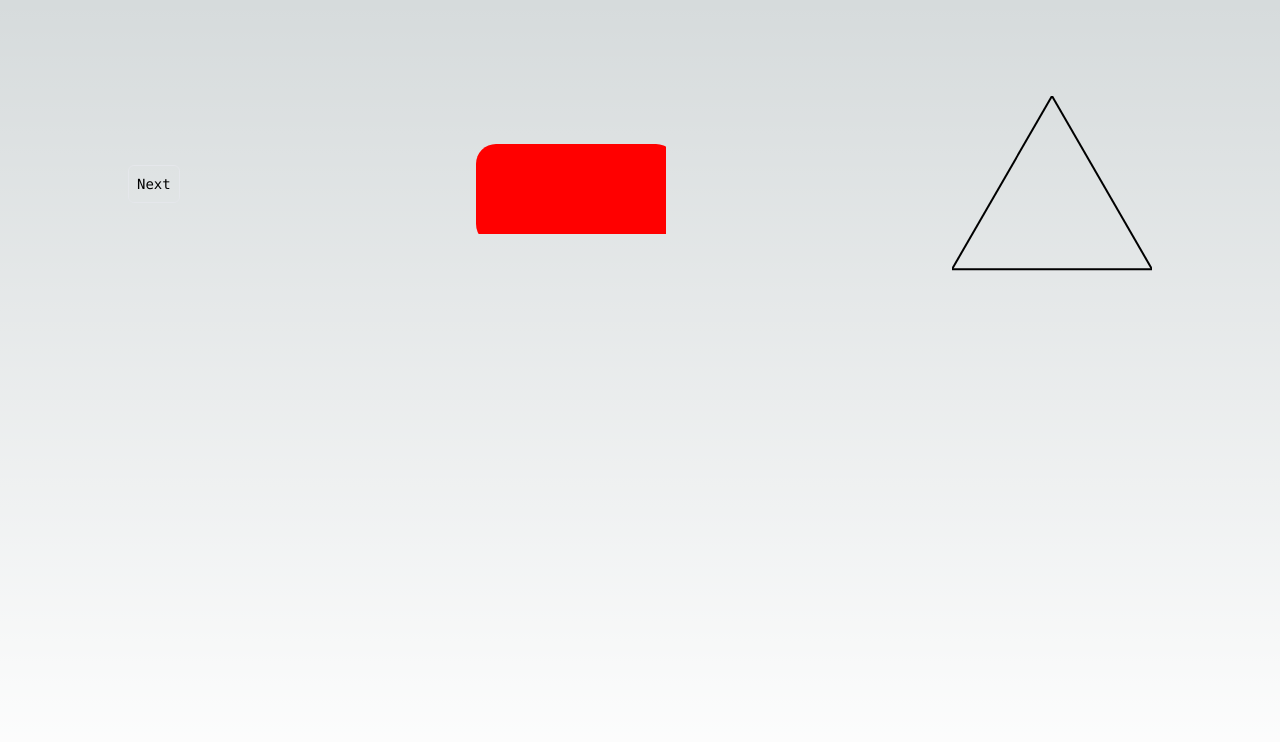
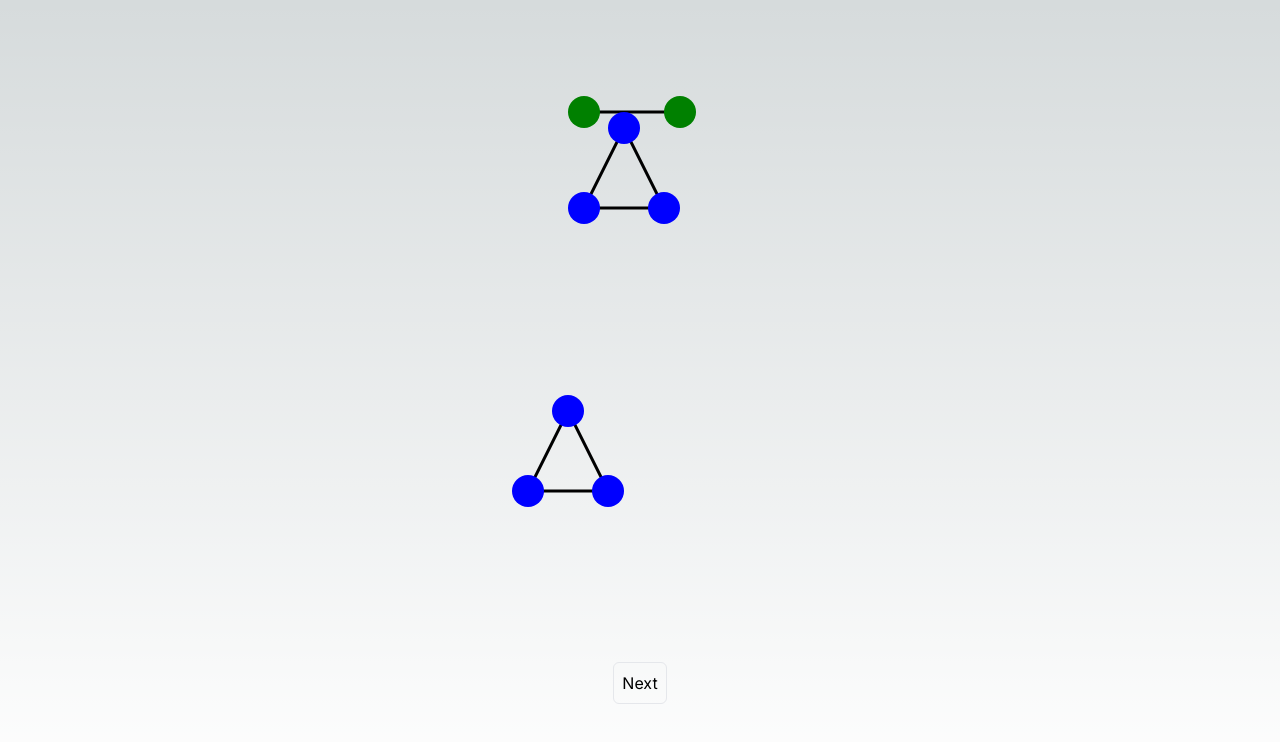
Before and after one commit to shiningaeo/np-reduction-visualizer, a Next.js app: page / in a window 1280 px wide. Shown: the top 742 px of the page. Built offline with nearby package versions, Linux system fonts and the light colour scheme.

Commit message:
Draft of triangle and variable widgets

```diff
--- a/src/app/animation.tsx
+++ b/src/app/animation.tsx
@@ -1,7 +1,9 @@
+import TriangleWidget from "./triangle-widget"
 
 export default function Animation({ index }) {
-    var test = [<svg width="200" height="100"><rect width="200" height="100" x="10" y="10" rx="20" ry="20" fill={'red'} /></svg>,
-    <svg width="200" height="100"><circle r="45" cx="50" cy="50" fill="red" /></svg>]
+    var test = [<TriangleWidget />,
+    <svg width="60" height="60"><rect width="60" height="60" x="0" y="0" fill={'red'} /></svg>,
+    <svg width="60" height="60"><circle r="30" cx="30" cy="30" fill="red" /></svg>]
 
     return test[index]
 }
--- a/src/app/page.tsx
+++ b/src/app/page.tsx
@@ -2,16 +2,20 @@
 import React, { useEffect, useRef } from 'react';
 import Viewer from './viewer';
 import TriangleWidget from './triangle-widget';
+import VariableWidget from './variable-widget';
 // import Image from "next/image";
 // import NextButton from './next-button';
 
 export default function Home() {
   return (
     <main className="flex min-h-screen flex-col items-center justify-between p-24">
-      <div className="z-10 w-full max-w-5xl items-center justify-between font-mono text-sm lg:flex">
+      <svg height="160" width="144">
+        <VariableWidget />
+        <TriangleWidget />
+      </svg>
+      {/* <div className="z-7 w-full max-w-2xl items-center justify-between font-mono text-sm lg:flex"> */}
         <Viewer />
-        <TriangleWidget />
-      </div>
+      {/* </div> */}
     </main>
   );
 }
--- a/src/app/triangle-widget.tsx
+++ b/src/app/triangle-widget.tsx
@@ -1,5 +1,3 @@
-import React from 'react';
-
 export default function TriangleWidget() {
     return (
         <>
@@ -9,10 +7,18 @@ export default function TriangleWidget() {
                     stroke-width: 20;
                 }
             `}</style>
-            <svg height={Math.sqrt(3)*100+2} width="200">
+            {/* <svg height={Math.sqrt(3)*100+2} width="200">
                 <line id="test" x1="0" y1={Math.sqrt(3)*100} x2="200" y2={Math.sqrt(3)*100} strokeWidth="2" stroke="black" />
                 <line x1="200" y1={Math.sqrt(3)*100} x2="100" y2="0" strokeWidth="2" stroke="black" />
                 <line x1="100" y1="0" x2="0" y2={Math.sqrt(3)*100}  strokeWidth="2" stroke="black" />
+            </svg> */}
+            <svg height="128" width="128">
+                <line x1="16" y1="112" x2="96" y2="112"  strokeWidth="3" stroke="black" />
+                <line x1="96" y1="112" x2="56" y2="32"  strokeWidth="3" stroke="black" />
+                <line x1="56" y1="32" x2="16" y2="112"  strokeWidth="3" stroke="black" />
+                <circle r="16" cx="16" cy="112" fill="blue"/>
+                <circle r="16" cx="96" cy="112" fill="blue"/>
+                <circle r="16" cx="56" cy="32" fill="blue"/>
             </svg>
         </>
     );
--- /dev/null
+++ b/src/app/variable-widget.tsx
@@ -0,0 +1,16 @@
+export default function VariableWidget() {
+    return (
+        <>
+            {/* <svg height={Math.sqrt(3)*100+2} width="200">
+                <line id="test" x1="0" y1={Math.sqrt(3)*100} x2="200" y2={Math.sqrt(3)*100} strokeWidth="2" stroke="black" />
+                <line x1="200" y1={Math.sqrt(3)*100} x2="100" y2="0" strokeWidth="2" stroke="black" />
+                <line x1="100" y1="0" x2="0" y2={Math.sqrt(3)*100}  strokeWidth="2" stroke="black" />
+            </svg> */}
+            <svg height="32" width="128">
+                <line x1="16" y1="16" x2="112" y2="16" strokeWidth="3" stroke="black"/>
+                <circle r="16" cx="16" cy="16" fill="green"/>
+                <circle r="16" cx="112" cy="16" fill="green"/>
+            </svg>
+        </>
+    );
+}
--- a/src/app/viewer.tsx
+++ b/src/app/viewer.tsx
@@ -3,17 +3,19 @@ import Animation from "./animation";
 
 export default function Viewer() {
     const [currIndex, setCurrIndex] = useState(0); // State to manage current step
-    var steps = 2
+    var steps = 3
     function handleClick() {
         setCurrIndex((prevStep) => (prevStep + 1) % steps);
     }
 
     return (
         <>
+            <svg height="160" width="256">
+                <Animation index={currIndex}/>
+            </svg>
             <button onClick={handleClick} className="rounded-md border p-2 hover:bg-gray-100">
                 <span>Next</span>
             </button>
-            <Animation index={currIndex}/>
         </>
     );
 }
```
